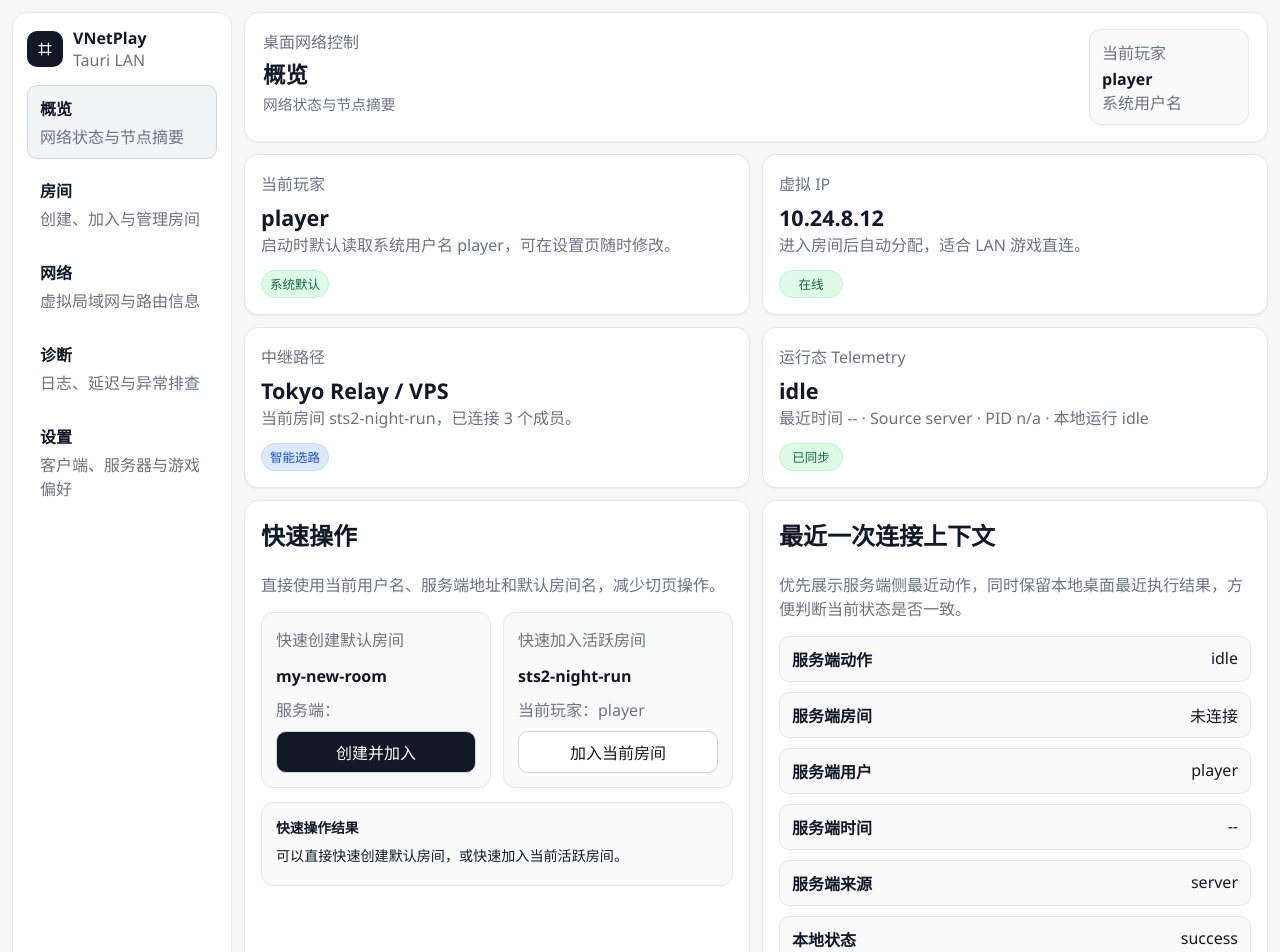
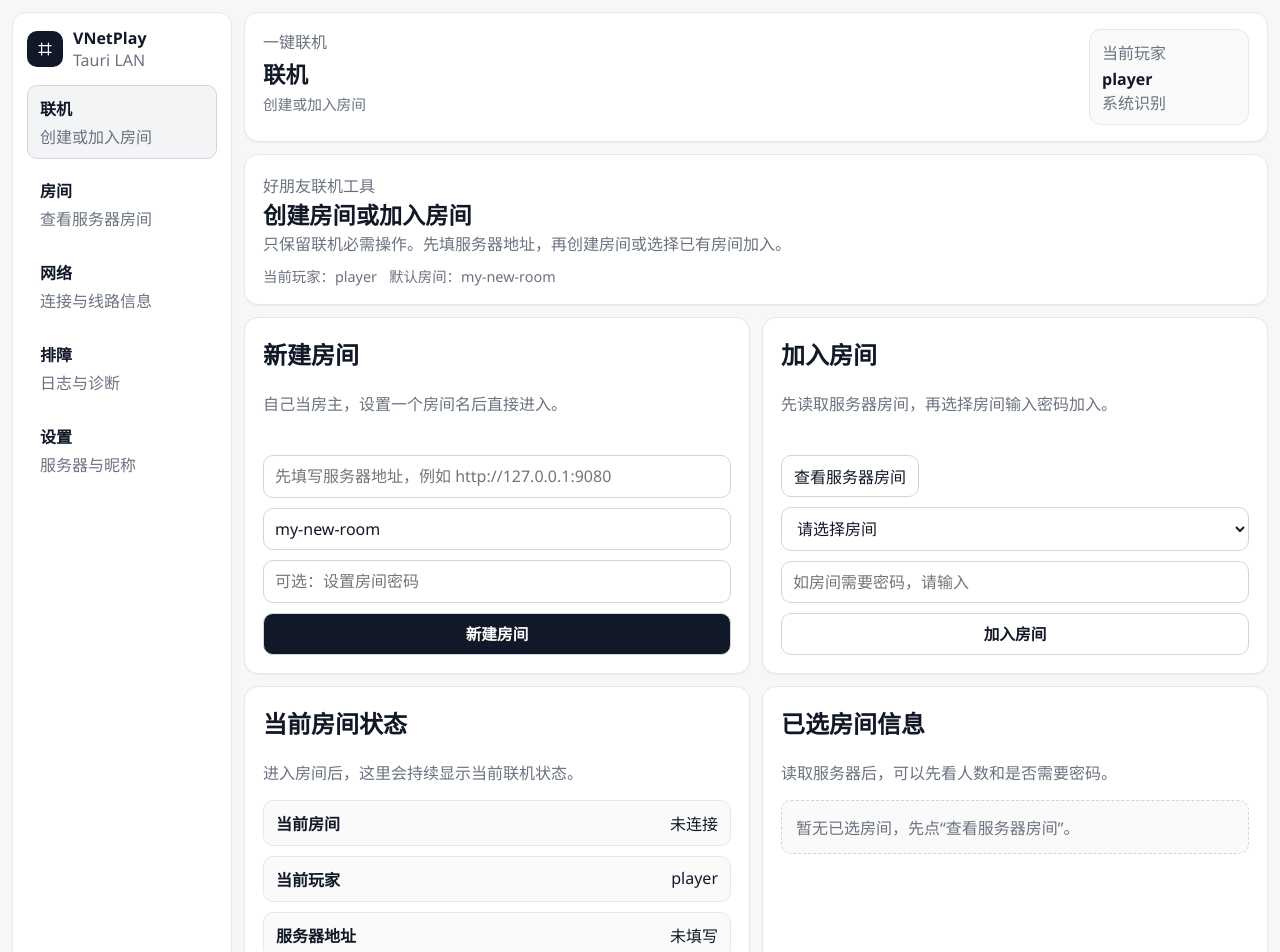
Before and after one commit to kiss-kedaya/vnetplay, a React (Vite) app in the folder app/: page / in a window 1280 px wide. Shown: the top 952 px of the page. Built offline with nearby package versions, Linux system fonts and the light colour scheme.

Commit message:
feat: redesign home as lan launcher

```diff
--- a/app/src/components/layout/Topbar.tsx
+++ b/app/src/components/layout/Topbar.tsx
@@ -9,7 +9,7 @@ export function Topbar({ title, description, username, profileSource }: TopbarPr
   return (
     <header className="topbar card">
       <div>
-        <div className="eyebrow">桌面网络控制</div>
+        <div className="eyebrow">一键联机</div>
         <h1>{title}</h1>
         <p>{description}</p>
       </div>
@@ -17,7 +17,7 @@ export function Topbar({ title, description, username, profileSource }: TopbarPr
         <div className="card-subtle profile-chip">
           <div className="profile-chip-label">当前玩家</div>
           <div className="profile-chip-value">{username}</div>
-          <div className="profile-chip-meta">{profileSource === "system" ? "系统用户名" : "自定义用户名"}</div>
+          <div className="profile-chip-meta">{profileSource === "system" ? "系统识别" : "自定义昵称"}</div>
         </div>
       </div>
     </header>
--- a/app/src/pages/home/HomePage.tsx
+++ b/app/src/pages/home/HomePage.tsx
@@ -1,13 +1,9 @@
 import { useEffect, useMemo, useState } from "react";
-import { InfoCard } from "../../components/cards/InfoCard";
-import { StatusPill } from "../../components/status/StatusPill";
-import { fetchDashboardSummary, type DashboardSummary } from "../../lib/api/dashboard";
-import { fetchNetworkStatus, type NetworkStatus } from "../../lib/api/network";
-import { createRoom, joinRoom } from "../../lib/api/rooms";
+import { createRoom, fetchRooms, joinRoom, type RoomItem } from "../../lib/api/rooms";
+import { saveAppSettings } from "../../lib/settings/appSettings";
 import type { UserProfile } from "../../lib/profile/userProfile";
 import type { ConnectionContext } from "../../lib/runtime/connectionContext";
 import type { AppSettings } from "../../lib/settings/appSettings";
-import { defaultDashboardSummary } from "../../features/network/networkSummary";
 
 type HomePageProps = {
   profile: UserProfile;
@@ -16,211 +12,222 @@ type HomePageProps = {
   onUpdateConnectionContext: (context: ConnectionContext) => void;
 };
 
-const fallbackServerStatus: NetworkStatus = {
-  overlayIp: "10.24.8.12",
-  relay: "Tokyo Relay / VPS",
-  routeMode: "relay-preferred",
-  edgeState: "running",
-  latency: "32 ms",
-  community: "vnetplay-room",
-  supernode: "127.0.0.1:7777",
-  secretMasked: "********",
-  recentAction: {
-    action: "idle",
-    roomId: "未连接",
-    username: "player",
-    detail: "尚未收到服务端侧最近动作",
-    success: true,
-    updatedAt: "--",
-    source: "server",
-    pid: null,
-  },
-};
-
 function errorDetail(error: unknown): string {
   return error instanceof Error ? error.message : String(error);
 }
 
 export function HomePage({ profile, settings, connectionContext, onUpdateConnectionContext }: HomePageProps) {
-  const [summary, setSummary] = useState<DashboardSummary>(defaultDashboardSummary);
-  const [serverStatus, setServerStatus] = useState<NetworkStatus>(fallbackServerStatus);
-  const [feedback, setFeedback] = useState("可以直接快速创建默认房间，或快速加入当前活跃房间。");
+  const [serverBaseUrl, setServerBaseUrl] = useState(settings.serverBaseUrl);
+  const [roomId, setRoomId] = useState(settings.defaultRoomName);
+  const [roomPassword, setRoomPassword] = useState("");
+  const [rooms, setRooms] = useState<RoomItem[]>([]);
+  const [selectedRoomId, setSelectedRoomId] = useState("");
+  const [joinPassword, setJoinPassword] = useState("");
+  const [feedback, setFeedback] = useState("先填写服务器地址，再创建或加入房间。");
+  const [loadingRooms, setLoadingRooms] = useState(false);
 
-  const mismatchWarning = useMemo(() => {
-    const serverAction = serverStatus.recentAction;
-    const isComparableServerAction = serverAction.action.startsWith("desktop-");
+  useEffect(() => {
+    setServerBaseUrl(settings.serverBaseUrl);
+    setRoomId(settings.defaultRoomName);
+  }, [settings.serverBaseUrl, settings.defaultRoomName]);
 
-    if (!isComparableServerAction) {
-      return null;
+  const selectedRoom = useMemo(() => rooms.find((item) => item.roomId === selectedRoomId) ?? null, [rooms, selectedRoomId]);
+
+  async function handleLoadRooms() {
+    const trimmedBaseUrl = serverBaseUrl.trim();
+    if (!trimmedBaseUrl) {
+      setFeedback("请先填写服务器地址。");
+      return;
     }
 
-    const roomMismatch = connectionContext.roomId !== serverAction.roomId;
-    const userMismatch = connectionContext.username !== serverAction.username;
-    const statusMismatch = connectionContext.success !== serverAction.success;
-    const pidMismatch = (connectionContext.pid ?? null) !== (serverAction.pid ?? null);
+    setLoadingRooms(true);
+    try {
+      saveAppSettings({ serverBaseUrl: trimmedBaseUrl });
+      const items = await fetchRooms();
+      setRooms(items);
+      setSelectedRoomId((current) => current || items[0]?.roomId || "");
+      setFeedback(items.length > 0 ? "已读取服务器房间。" : "当前服务器没有房间，可以直接创建。");
+    } catch (error) {
+      setRooms([]);
+      setSelectedRoomId("");
+      setFeedback(`读取服务器房间失败：${errorDetail(error)}`);
+    } finally {
+      setLoadingRooms(false);
+    }
+  }
 
-    if (!roomMismatch && !userMismatch && !statusMismatch && !pidMismatch) {
-      return null;
+  async function handleCreateRoom() {
+    const trimmedBaseUrl = serverBaseUrl.trim();
+    if (!trimmedBaseUrl) {
+      setFeedback("请先填写服务器地址，再创建房间。");
+      return;
     }
 
-    const reasons = [
-      roomMismatch ? `房间不一致（本地 ${connectionContext.roomId} / 服务端 ${serverAction.roomId}）` : null,
-      userMismatch ? `用户不一致（本地 ${connectionContext.username} / 服务端 ${serverAction.username}）` : null,
-      statusMismatch ? `执行状态不一致（本地 ${connectionContext.success ? "success" : "error"} / 服务端 ${serverAction.success ? "success" : "error"}）` : null,
-      pidMismatch ? `PID 不一致（本地 ${connectionContext.pid ?? "n/a"} / 服务端 ${serverAction.pid ?? "n/a"}）` : null,
-    ].filter(Boolean);
+    const trimmedRoomId = roomId.trim();
+    if (!trimmedRoomId) {
+      setFeedback("请输入房间名。");
+      return;
+    }
 
-    return reasons.join("；");
-  }, [connectionContext, serverStatus.recentAction]);
-
-  async function refreshSummary() {
-    const [nextSummary, nextStatus] = await Promise.all([fetchDashboardSummary(), fetchNetworkStatus()]);
-    setSummary(nextSummary);
-    setServerStatus(nextStatus);
-    return nextSummary;
-  }
-
-  useEffect(() => {
-    refreshSummary();
-  }, [settings.serverBaseUrl]);
-
-  async function handleQuickCreate() {
     try {
+      saveAppSettings({ serverBaseUrl: trimmedBaseUrl, defaultRoomName: trimmedRoomId });
       const room = await createRoom({
-        roomId: settings.defaultRoomName,
+        roomId: trimmedRoomId,
         username: profile.username,
+        password: roomPassword,
         game: "Minecraft",
         mode: "LAN Overlay",
       });
-      await refreshSummary();
-      const detail = `已快速创建 ${room.roomId}，当前玩家 ${profile.username} 已进入房间。`;
-      setFeedback(detail);
+      setRoomPassword("");
+      setFeedback(`已创建并进入 ${room.roomId}。现在可以让朋友输入同样的服务器和房间名加入。`);
       onUpdateConnectionContext({
         roomId: room.roomId,
         username: profile.username,
-        serverBaseUrl: settings.serverBaseUrl,
+        serverBaseUrl: trimmedBaseUrl,
         success: true,
-        detail,
+        detail: `已创建并进入房间 ${room.roomId}`,
         pid: null,
         source: "manual-start",
         updatedAt: new Date().toLocaleString("zh-CN", { hour12: false }),
         runtimeDurationLabel: "idle",
       });
+      await handleLoadRooms();
+      setSelectedRoomId(room.roomId);
     } catch (error) {
-      const detail = `快速创建失败：${errorDetail(error)}`;
-      setFeedback(detail);
+      setFeedback(`创建房间失败：${errorDetail(error)}`);
+    }
+  }
+
+  async function handleJoinRoom() {
+    const trimmedBaseUrl = serverBaseUrl.trim();
+    if (!trimmedBaseUrl) {
+      setFeedback("请先填写服务器地址，再加入房间。");
+      return;
+    }
+
+    const targetRoomId = selectedRoomId.trim() || roomId.trim();
+    if (!targetRoomId) {
+      setFeedback("请先选择房间或输入房间名。");
+      return;
+    }
+
+    try {
+      saveAppSettings({ serverBaseUrl: trimmedBaseUrl, defaultRoomName: targetRoomId });
+      const room = await joinRoom({
+        roomId: targetRoomId,
+        username: profile.username,
+        password: joinPassword,
+      });
+      setFeedback(`已进入 ${room.roomId}，当前人数 ${room.members}。现在可以在游戏里搜索局域网房间。`);
       onUpdateConnectionContext({
-        roomId: settings.defaultRoomName,
+        roomId: room.roomId,
         username: profile.username,
-        serverBaseUrl: settings.serverBaseUrl,
-        success: false,
-        detail,
+        serverBaseUrl: trimmedBaseUrl,
+        success: true,
+        detail: `已进入房间 ${room.roomId}`,
         pid: null,
         source: "manual-start",
         updatedAt: new Date().toLocaleString("zh-CN", { hour12: false }),
         runtimeDurationLabel: "idle",
       });
-    }
-  }
-
-  async function handleQuickJoin() {
-    try {
-      const room = await joinRoom({
-        roomId: summary.activeRoom,
-        username: profile.username,
-      });
-      await refreshSummary();
-      const detail = `已快速加入 ${room.roomId}，当前成员 ${room.participants.join(" / ")}。`;
-      setFeedback(detail);
-      onUpdateConnectionContext({
-        roomId: room.roomId,
-        username: profile.username,
-        serverBaseUrl: settings.serverBaseUrl,
-        success: true,
-        detail,
-        pid: null,
-        source: "manual-start",
-        updatedAt: new Date().toLocaleString("zh-CN", { hour12: false }),
-        runtimeDurationLabel: "idle",
-      });
+      await handleLoadRooms();
+      setSelectedRoomId(room.roomId);
     } catch (error) {
-      const detail = `快速加入失败：${errorDetail(error)}`;
-      setFeedback(detail);
-      onUpdateConnectionContext({
-        roomId: summary.activeRoom,
-        username: profile.username,
-        serverBaseUrl: settings.serverBaseUrl,
-        success: false,
-        detail,
-        pid: null,
-        source: "manual-start",
-        updatedAt: new Date().toLocaleString("zh-CN", { hour12: false }),
-        runtimeDurationLabel: "idle",
-      });
+      setFeedback(`进入房间失败：${errorDetail(error)}`);
     }
   }
 
   return (
-    <div className="page-grid home-grid">
-      <InfoCard title="当前玩家" value={profile.username} detail={`启动时默认读取系统用户名 ${profile.systemUsername}，可在设置页随时修改。`} footer={<StatusPill tone="online" text={profile.source === "system" ? "系统默认" : "已自定义"} />} />
-      <InfoCard title="虚拟 IP" value={summary.overlayIp} detail="进入房间后自动分配，适合 LAN 游戏直连。" footer={<StatusPill tone="online" text="在线" />} />
-      <InfoCard title="中继路径" value={summary.relay} detail={`当前房间 ${summary.activeRoom}，已连接 ${summary.roomMembers} 个成员。`} footer={<StatusPill tone="idle" text="智能选路" />} />
-      <InfoCard title="运行态 Telemetry" value={serverStatus.recentAction.action} detail={`最近时间 ${serverStatus.recentAction.updatedAt} · Source ${serverStatus.recentAction.source} · PID ${serverStatus.recentAction.pid ?? "n/a"} · 本地运行 ${connectionContext.runtimeDurationLabel}`} footer={<StatusPill tone={serverStatus.recentAction.success ? "online" : "warning"} text={serverStatus.recentAction.success ? "已同步" : "待排查"} />} />
-
-      <section className="card page-card quick-actions-card">
-        <div className="section-header">
-          <h2>快速操作</h2>
-          <p>直接使用当前用户名、服务端地址和默认房间名，减少切页操作。</p>
+    <div className="launcher-home">
+      <section className="card launcher-hero">
+        <div>
+          <div className="eyebrow">好朋友联机工具</div>
+          <h2>创建房间或加入房间</h2>
+          <p>只保留联机必需操作。先填服务器地址，再创建房间或选择已有房间加入。</p>
         </div>
-        <div className="rooms-actions-grid">
-          <div className="card-subtle settings-block">
-            <div className="settings-label">快速创建默认房间</div>
-            <div className="settings-value">{settings.defaultRoomName}</div>
-            <div className="settings-meta">服务端：{settings.serverBaseUrl}</div>
-            <button className="primary-button" type="button" onClick={handleQuickCreate}>创建并加入</button>
-          </div>
-          <div className="card-subtle settings-block">
-            <div className="settings-label">快速加入活跃房间</div>
-            <div className="settings-value">{summary.activeRoom}</div>
-            <div className="settings-meta">当前玩家：{profile.username}</div>
-            <button className="ghost-button" type="button" onClick={handleQuickJoin}>加入当前房间</button>
-          </div>
-        </div>
-        <div className="command-log card-subtle">
-          <div className="command-log-label">快速操作结果</div>
-          <div className="command-log-detail">{feedback}</div>
+        <div className="launcher-hero-meta">
+          <span>当前玩家：{profile.username}</span>
+          <span>默认房间：{settings.defaultRoomName}</span>
         </div>
       </section>
 
-      <section className="card page-card quick-actions-card">
-        <div className="section-header">
-          <h2>最近一次连接上下文</h2>
-          <p>优先展示服务端侧最近动作，同时保留本地桌面最近执行结果，方便判断当前状态是否一致。</p>
+      <section className="launcher-main-grid">
+        <div className="card launcher-main-card">
+          <div className="section-header">
+            <h2>新建房间</h2>
+            <p>自己当房主，设置一个房间名后直接进入。</p>
+          </div>
+          <input className="settings-input" value={serverBaseUrl} onChange={(event) => setServerBaseUrl(event.target.value)} placeholder="先填写服务器地址，例如 http://127.0.0.1:9080" />
+          <input className="settings-input" value={roomId} onChange={(event) => setRoomId(event.target.value)} placeholder="输入房间名" />
+          <input className="settings-input" value={roomPassword} onChange={(event) => setRoomPassword(event.target.value)} placeholder="可选：设置房间密码" />
+          <button className="launcher-action primary-button" type="button" onClick={handleCreateRoom}>新建房间</button>
         </div>
-        {mismatchWarning ? (
-          <div className="mismatch-banner">
-            <div className="mismatch-banner-title">检测到本地与服务端状态不一致</div>
-            <div className="mismatch-banner-detail">{mismatchWarning}</div>
+
+        <div className="card launcher-main-card">
+          <div className="section-header">
+            <h2>加入房间</h2>
+            <p>先读取服务器房间，再选择房间输入密码加入。</p>
           </div>
-        ) : null}
-        <div className="key-value-grid">
-          <div><strong>服务端动作</strong><span>{serverStatus.recentAction.action}</span></div>
-          <div><strong>服务端房间</strong><span>{serverStatus.recentAction.roomId}</span></div>
-          <div><strong>服务端用户</strong><span>{serverStatus.recentAction.username}</span></div>
-          <div><strong>服务端时间</strong><span>{serverStatus.recentAction.updatedAt}</span></div>
-          <div><strong>服务端来源</strong><span>{serverStatus.recentAction.source}</span></div>
-          <div><strong>本地状态</strong><span>{connectionContext.success ? "success" : "error"}</span></div>
-          <div><strong>本地运行时长</strong><span>{connectionContext.runtimeDurationLabel}</span></div>
+          <div className="launcher-inline-actions">
+            <button className="ghost-button" type="button" onClick={handleLoadRooms}>{loadingRooms ? "读取中..." : "查看服务器房间"}</button>
+          </div>
+          <select className="settings-input" value={selectedRoomId} onChange={(event) => setSelectedRoomId(event.target.value)}>
+            <option value="">请选择房间</option>
+            {rooms.map((room) => (
+              <option key={room.roomId} value={room.roomId}>
+                {room.roomId} · {room.members}人 · {room.requiresPassword ? "需要密码" : "免密码"}
+              </option>
+            ))}
+          </select>
+          <input className="settings-input" value={joinPassword} onChange={(event) => setJoinPassword(event.target.value)} placeholder="如房间需要密码，请输入" />
+          <button className="launcher-action ghost-button" type="button" onClick={handleJoinRoom}>加入房间</button>
         </div>
-        <div className="command-log card-subtle">
-          <div className="command-log-label">服务端最近结果</div>
-          <div className="command-log-detail">{serverStatus.recentAction.detail}</div>
-          <div className="command-log-meta">PID: {serverStatus.recentAction.pid ?? "n/a"} | 最近 relay: {serverStatus.relay} | edge: {serverStatus.edgeState}</div>
+      </section>
+
+      <section className="launcher-status-grid">
+        <div className="card launcher-status-card">
+          <div className="section-header">
+            <h2>当前房间状态</h2>
+            <p>进入房间后，这里会持续显示当前联机状态。</p>
+          </div>
+          <div className="key-value-grid">
+            <div><strong>当前房间</strong><span>{connectionContext.roomId}</span></div>
+            <div><strong>当前玩家</strong><span>{profile.username}</span></div>
+            <div><strong>服务器地址</strong><span>{serverBaseUrl || "未填写"}</span></div>
+            <div><strong>连接状态</strong><span>{connectionContext.success ? "已准备" : "未连接"}</span></div>
+          </div>
+          <div className="command-log card-subtle">
+            <div className="command-log-label">提示</div>
+            <div className="command-log-detail">{feedback}</div>
+          </div>
         </div>
-        <div className="command-log card-subtle">
-          <div className="command-log-label">本地最近结果</div>
-          <div className="command-log-detail">{connectionContext.detail}</div>
-          <div className="command-log-meta">PID: {connectionContext.pid ?? "n/a"} | 服务端：{connectionContext.serverBaseUrl} | 运行时长: {connectionContext.runtimeDurationLabel}</div>
+
+        <div className="card launcher-status-card">
+          <div className="section-header">
+            <h2>已选房间信息</h2>
+            <p>读取服务器后，可以先看人数和是否需要密码。</p>
+          </div>
+          {selectedRoom ? (
+            <div className="key-value-grid">
+              <div><strong>房间名</strong><span>{selectedRoom.roomId}</span></div>
+              <div><strong>人数</strong><span>{selectedRoom.members}</span></div>
+              <div><strong>密码</strong><span>{selectedRoom.requiresPassword ? "需要密码" : "无需密码"}</span></div>
+              <div><strong>成员</strong><span>{selectedRoom.participants.join(" / ") || "--"}</span></div>
+            </div>
+          ) : (
+            <div className="launcher-empty">暂无已选房间，先点“查看服务器房间”。</div>
+          )}
+        </div>
+      </section>
+
+      <section className="launcher-helper-grid">
+        <div className="card-subtle launcher-helper-card">
+          <div className="settings-label">下一步</div>
+          <div className="settings-meta">进入房间后，在游戏里搜索局域网房间，或使用虚拟 IP 加入。</div>
+        </div>
+        <div className="card-subtle launcher-helper-card">
+          <div className="settings-label">辅助入口</div>
+          <div className="settings-meta">需要高级网络信息时，再去“网络”或“排障”；平时只用当前首页即可。</div>
         </div>
       </section>
     </div>
--- a/app/src/styles/index.css
+++ b/app/src/styles/index.css
@@ -382,6 +382,76 @@ p {
   margin-top: 2px;
 }
 
+.launcher-home {
+  display: grid;
+  gap: 12px;
+}
+
+.launcher-hero,
+.launcher-main-card,
+.launcher-status-card {
+  padding: 18px;
+}
+
+.launcher-hero {
+  display: grid;
+  gap: 10px;
+}
+
+.launcher-hero h2 {
+  margin: 0;
+  font-size: 1.45rem;
+}
+
+.launcher-hero p {
+  margin: 0;
+  color: #6b7280;
+}
+
+.launcher-hero-meta {
+  display: flex;
+  gap: 12px;
+  flex-wrap: wrap;
+  color: #6b7280;
+  font-size: 0.9rem;
+}
+
+.launcher-main-grid,
+.launcher-status-grid,
+.launcher-helper-grid {
+  display: grid;
+  grid-template-columns: repeat(2, minmax(0, 1fr));
+  gap: 12px;
+}
+
+.launcher-main-card {
+  display: grid;
+  gap: 10px;
+}
+
+.launcher-action {
+  min-height: 42px;
+  font-size: 0.98rem;
+  font-weight: 700;
+}
+
+.launcher-inline-actions {
+  display: flex;
+  justify-content: flex-start;
+}
+
+.launcher-empty {
+  padding: 14px;
+  border: 1px dashed #d1d5db;
+  border-radius: 10px;
+  color: #6b7280;
+  background: #fafafa;
+}
+
+.launcher-helper-card {
+  padding: 14px;
+}
+
 @media (max-width: 1100px) {
   .app-shell {
     grid-template-columns: 1fr;
@@ -389,7 +459,10 @@ p {
 
   .page-grid,
   .settings-grid,
-  .rooms-actions-grid {
+  .rooms-actions-grid,
+  .launcher-main-grid,
+  .launcher-status-grid,
+  .launcher-helper-grid {
     grid-template-columns: 1fr;
   }
 
```
Also changed, not shown: app/src/lib/ui/nav.ts (+5 -5 lines), 1 other file (tests, documents, lock files or other folders).
